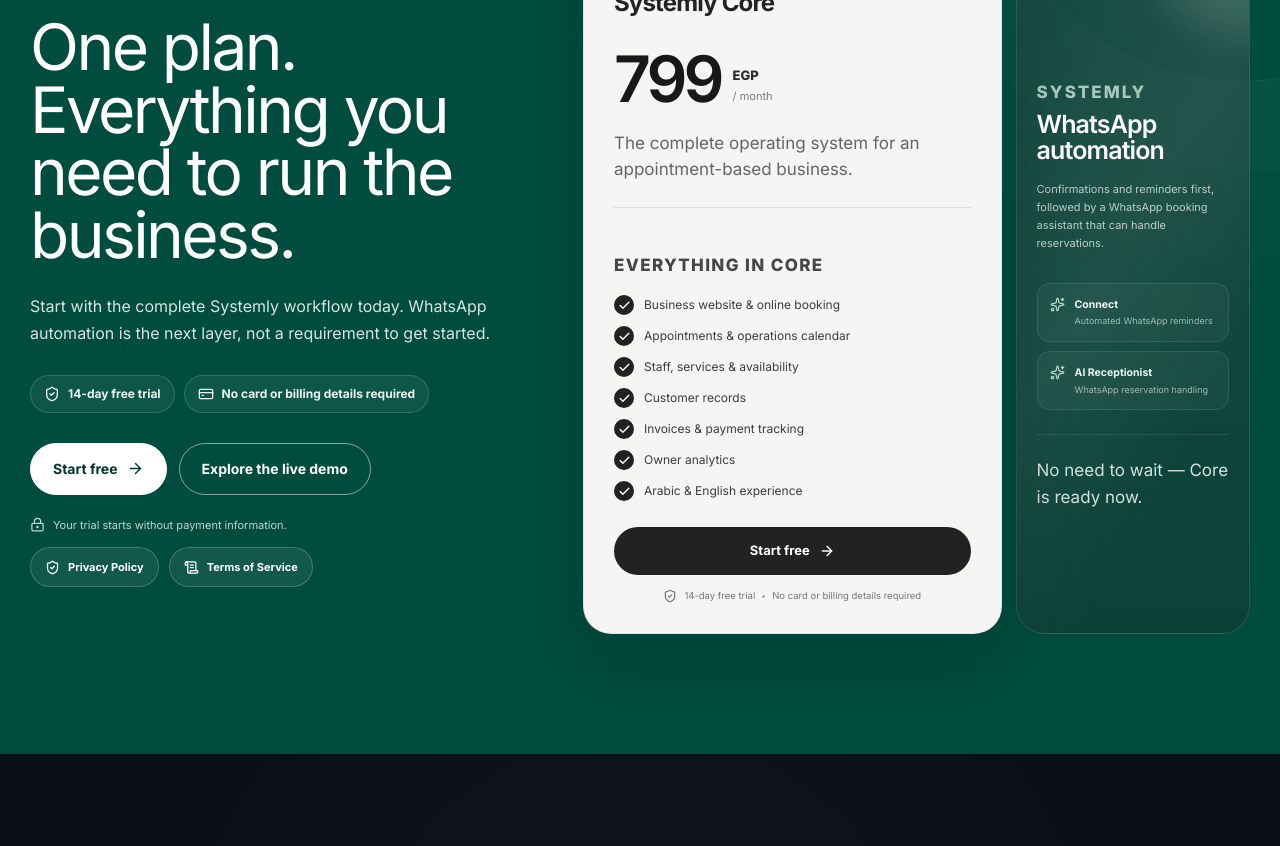
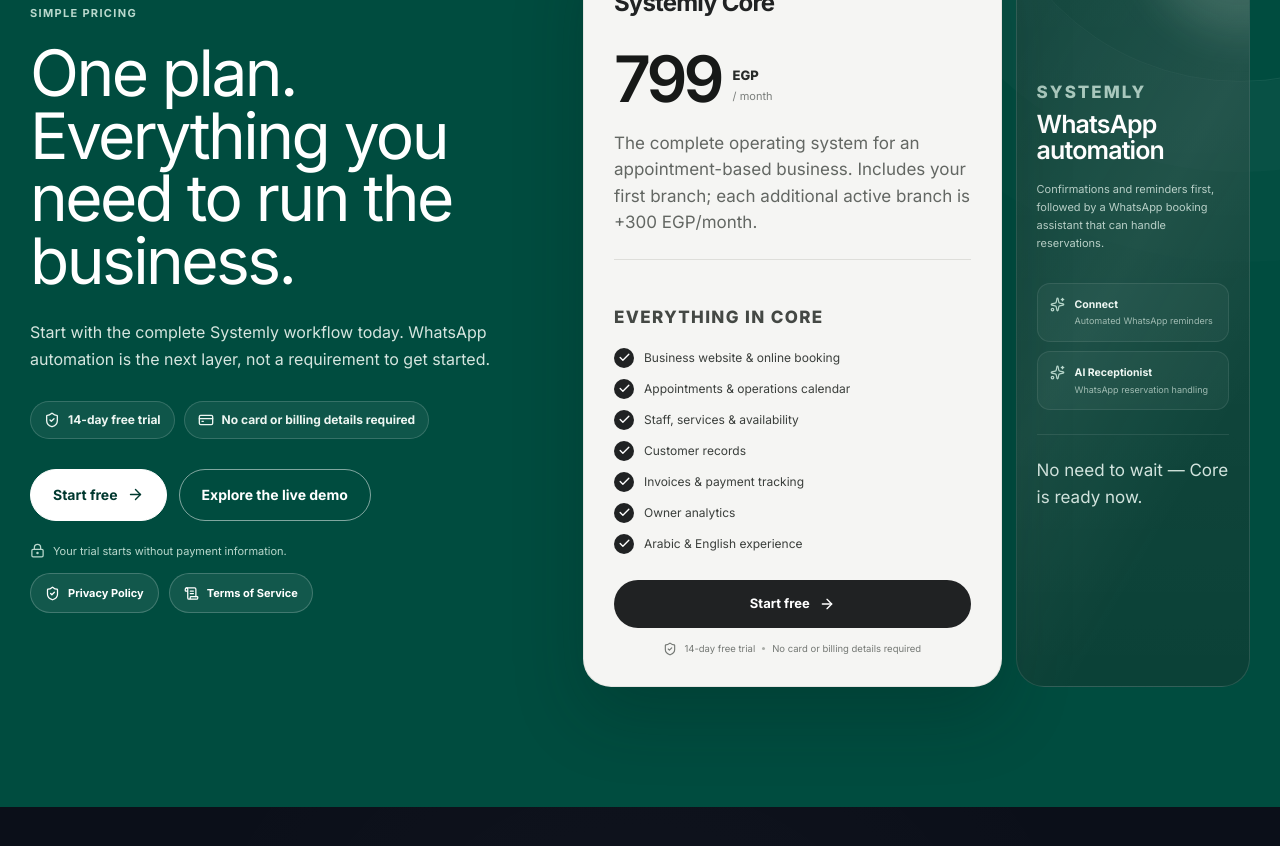
Before and after one commit to Ahmed2902/Systemly-frontend, a Next.js app: page / in a window 1280 px wide. Shown: the part 7640-8486 px from the top of the page. Built offline with nearby package versions, Linux system fonts and the light colour scheme; no server answers.

Commit message:
disclose additional branch pricing

```diff
--- a/src/modules/landing/components/PricingSection.tsx
+++ b/src/modules/landing/components/PricingSection.tsx
@@ -29,7 +29,7 @@
     currency: "EGP",
     perMonth: "/ month",
     coreDescription:
-      "The complete operating system for an appointment-based business.",
+      "The complete operating system for an appointment-based business. Includes your first branch; each additional active branch is +300 EGP/month.",
     included: "Everything in Core",
     features: [
       "Business website & online booking",
@@ -68,7 +68,8 @@
     price: "799",
     currency: "جنيه",
     perMonth: "/ شهرياً",
-    coreDescription: "النظام المتكامل للأنشطة التي تعتمد على المواعيد.",
+    coreDescription:
+      "النظام المتكامل للأنشطة التي تعتمد على المواعيد. يشمل الفرع الأول، وكل فرع نشط إضافي مقابل 300 جنيه شهرياً.",
     included: "كل ما تحتاجه في Core",
     features: [
       "موقع للنشاط وحجز إلكتروني",
```
